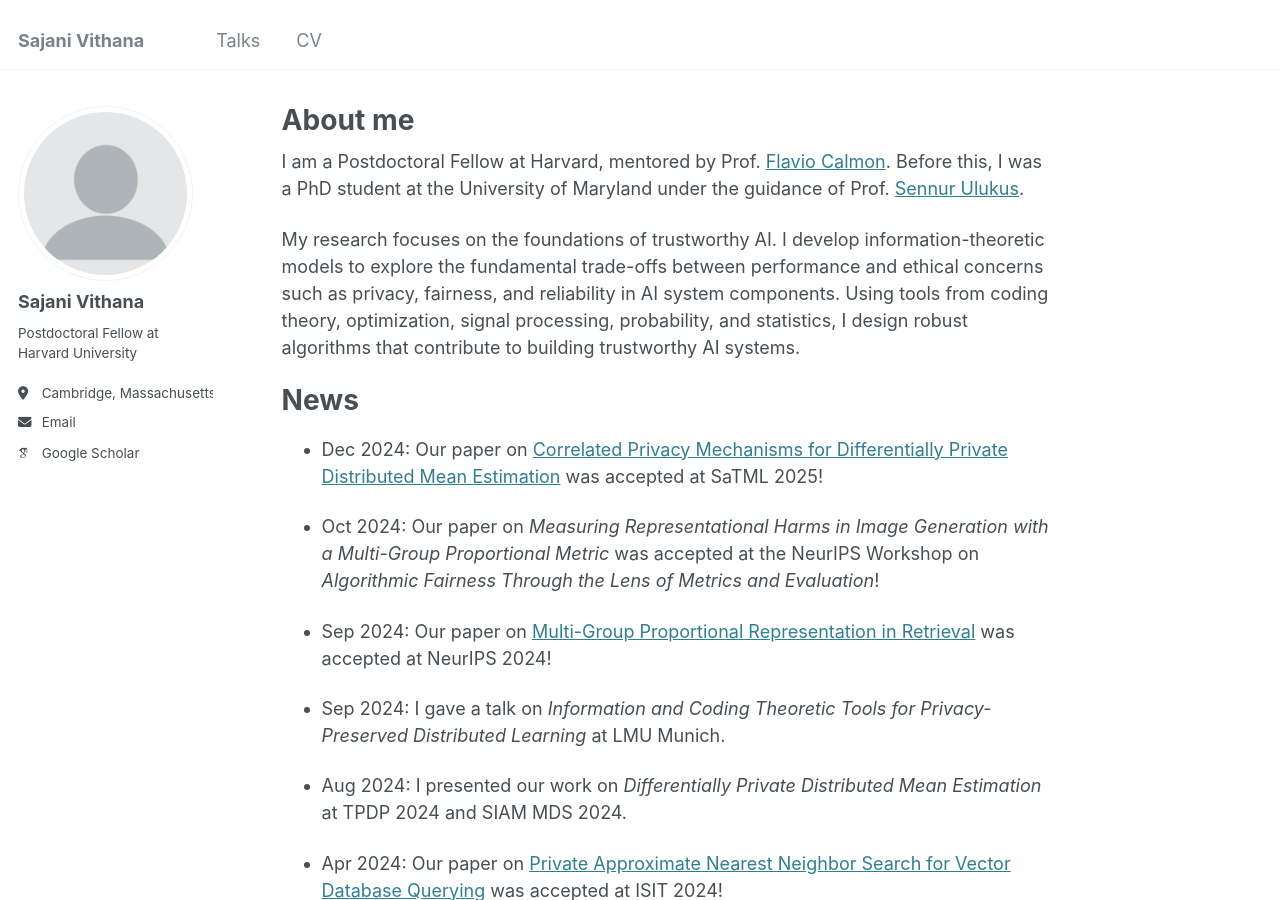
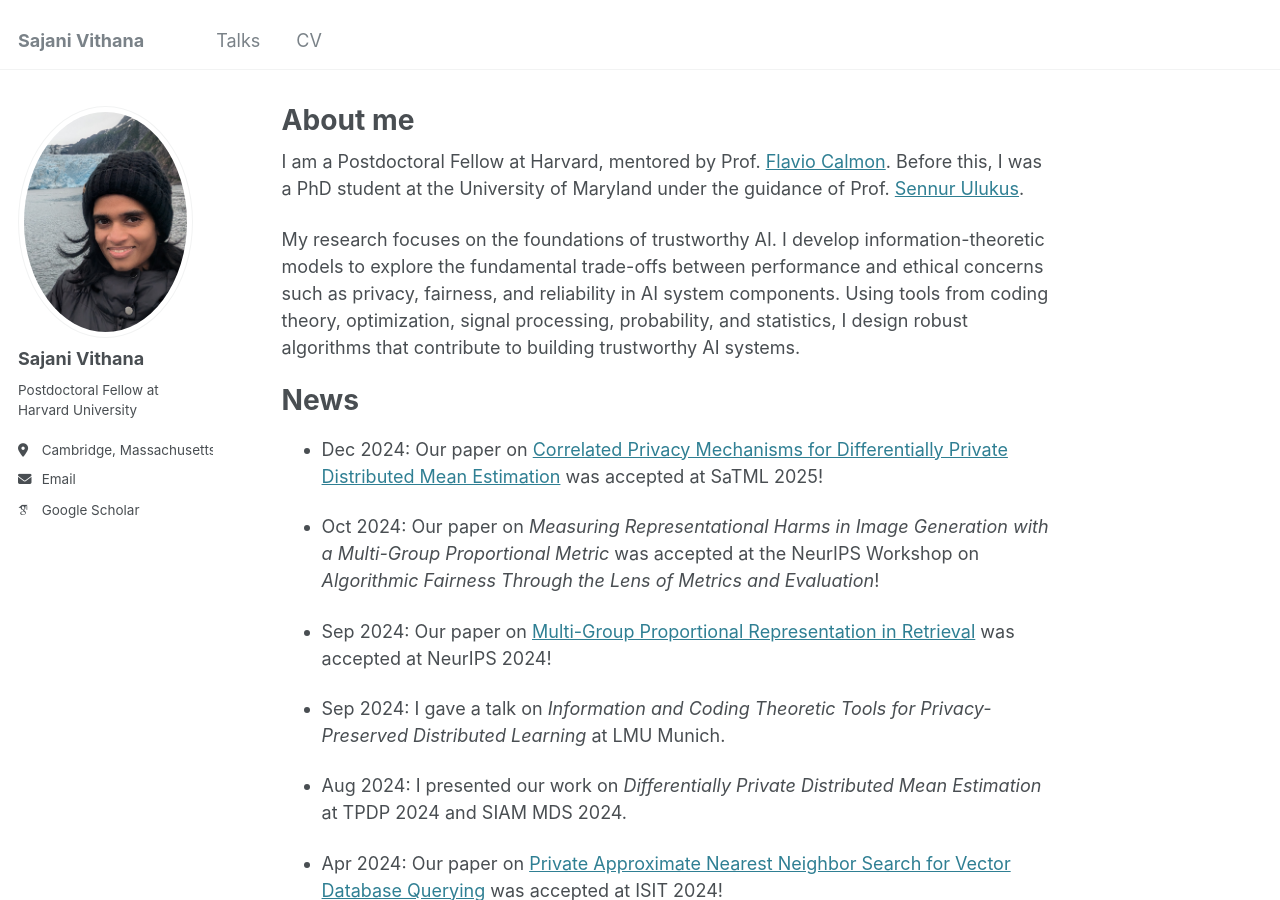
Before and after one commit to sajani-vithana/sajani-vithana.github.io, a Jekyll site: the page built from _pages/about.md, in a window 1280 px wide and 900 px high. Built offline with Jekyll 4.4.1, drawn with Linux system fonts in a browser that asks for light colours; some web fonts are replaced.

Commit message:
Update _config.yml

```diff
--- a/_config.yml
+++ b/_config.yml
@@ -21,7 +21,7 @@ repository               : "sajani357.github.io"
 #               Additional customization can be done by editing /_includes/author-profile.html
 author:
   # Biographic information
-  avatar           : "PXL_20240708_222732090 (1).jpg"
+  avatar           : "avatar.jpg"
   name             : "Sajani Vithana"
   pronouns         : # example: "she/her"
   bio              : "Postdoctoral Fellow at Harvard University"
```
